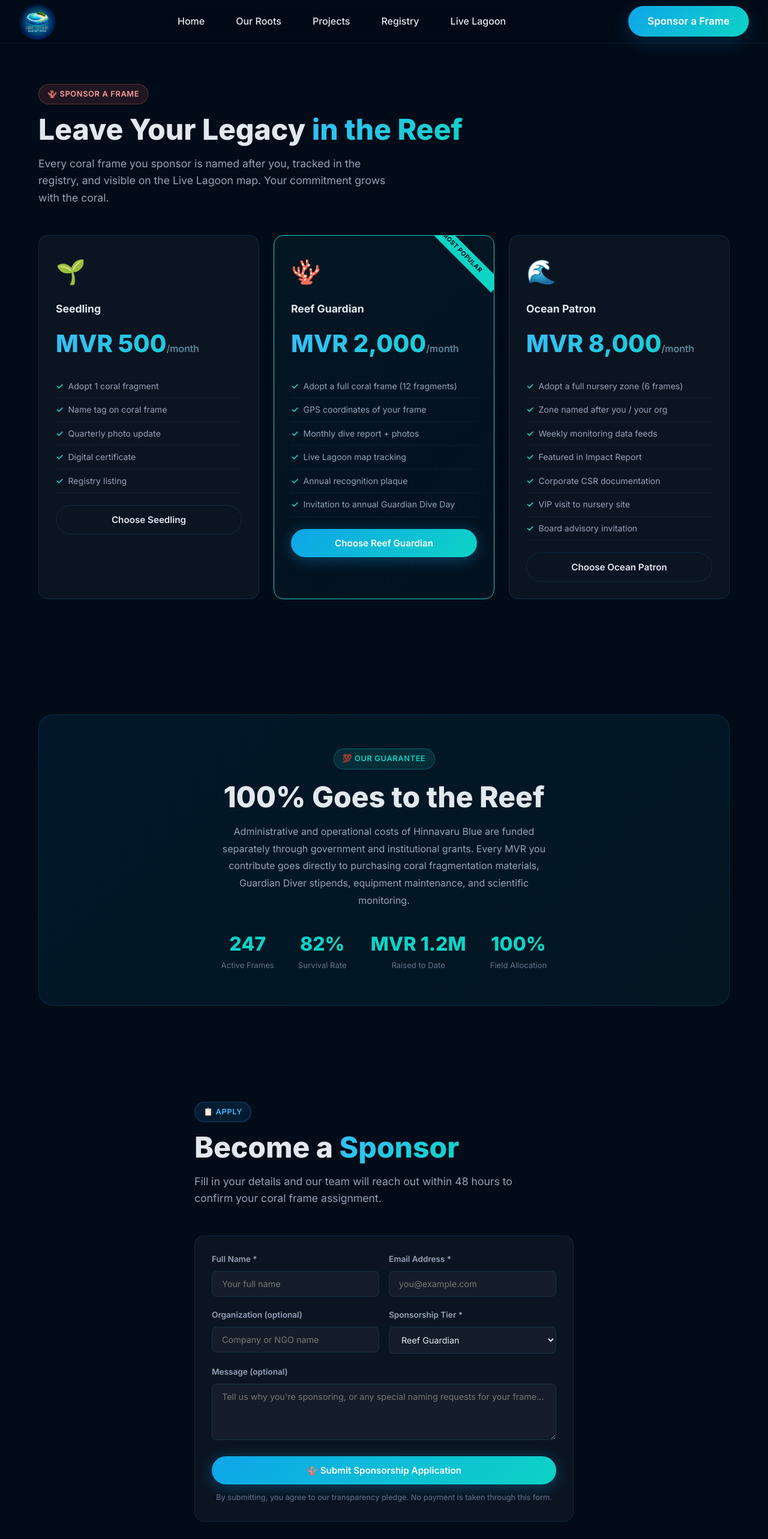
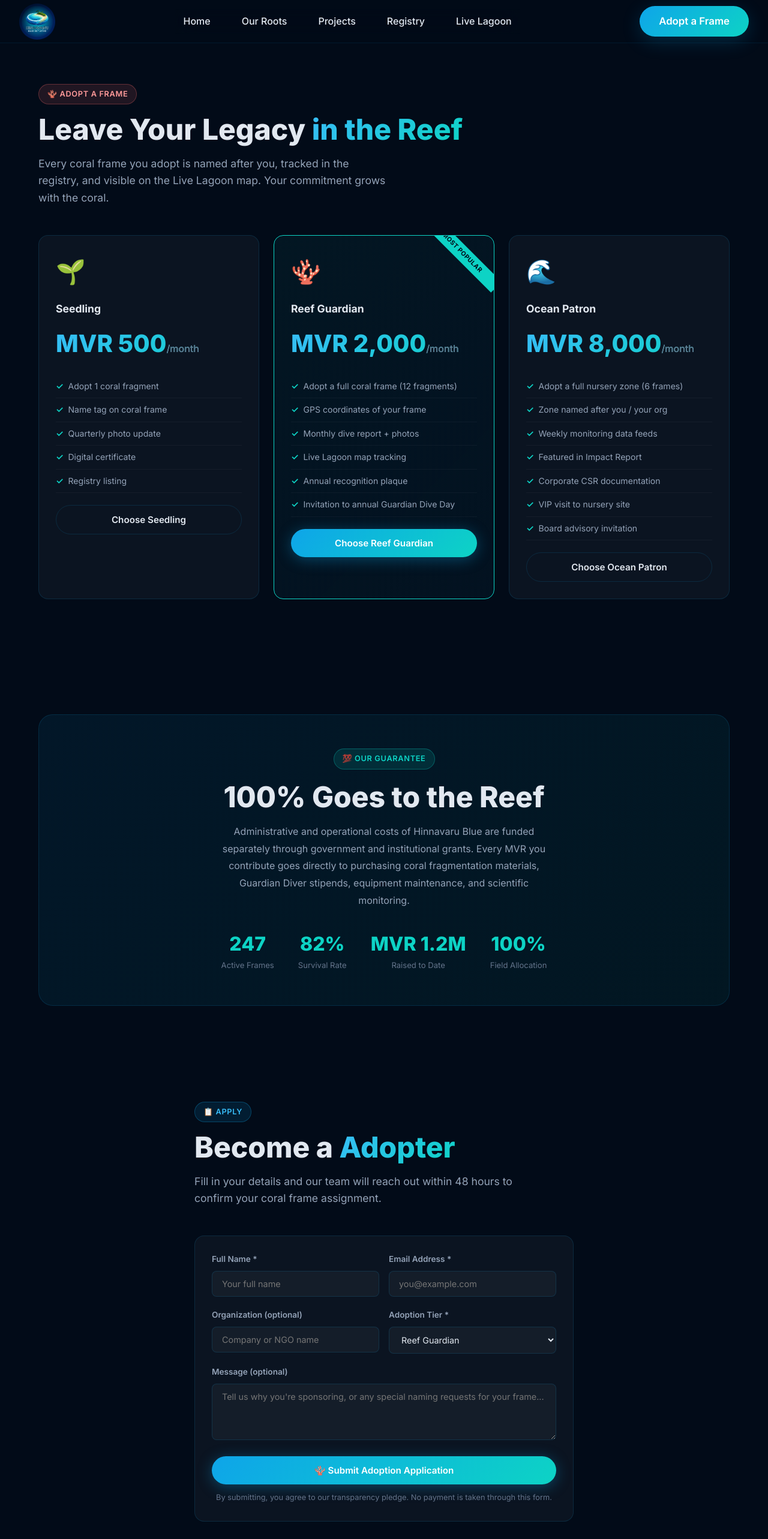
Before and after one commit to mirerz/hinnavaru-blue, a React (Vite) app: page /sponsor in a window 1280 px wide. Shown: the top 2566 px of the page at 60% size. Built offline with nearby package versions, Linux system fonts and the light colour scheme.

Commit message:
Change Sponsor phrasing to Adopt terminology globally

```diff
--- a/src/components/Layout.jsx
+++ b/src/components/Layout.jsx
@@ -31,7 +31,7 @@ export default function Layout() {
           <li><NavLink to="/live-lagoon" onClick={() => setMenuOpen(false)}>Live Lagoon</NavLink></li>
         </ul>
 
-        <Link to="/sponsor" className="btn btn-primary btn-sm nav-cta">Sponsor a Frame</Link>
+        <Link to="/sponsor" className="btn btn-primary btn-sm nav-cta">Adopt a Frame</Link>
 
         <button className="nav-toggle" onClick={() => setMenuOpen(!menuOpen)} aria-label="Toggle menu">
           {menuOpen ? '✕' : '☰'}
@@ -73,7 +73,7 @@ export default function Layout() {
             <div className="footer-col">
               <h4>Get Involved</h4>
               <ul>
-                <li><Link to="/sponsor">Sponsor a Frame</Link></li>
+                <li><Link to="/sponsor">Adopt a Frame</Link></li>
                 <li><Link to="/sponsor">Partner with Us</Link></li>
                 <li><a href="mailto:hello@hinnavarublue.org">Contact Us</a></li>
                 <li><a href="https://hinnavarublueinitiative.org" target="_blank" rel="noopener">hinnavarublueinitiative.org</a></li>
--- a/src/pages/Home.jsx
+++ b/src/pages/Home.jsx
@@ -36,7 +36,7 @@ const impacts = [
   {
     icon: '🌐',
     title: 'Digital Registry',
-    text: 'Every coral frame has a unique ID. Sponsors can track their adopted frames in real-time on the Live Lagoon map.',
+    text: 'Every coral frame has a unique ID. Adopters can track their adopted frames in real-time on the Live Lagoon map.',
   },
 ]
 
@@ -86,7 +86,7 @@ export default function Home() {
             </p>
             <div className="hero-actions">
               <Link to="/live-lagoon" className="btn btn-outline">🗺️ Explore Live Map</Link>
-              <Link to="/sponsor" className="btn btn-primary">🪸 Sponsor a Frame</Link>
+              <Link to="/sponsor" className="btn btn-primary">🪸 Adopt a Frame</Link>
             </div>
             <div className="hero-stats">
               <div>
@@ -217,7 +217,7 @@ export default function Home() {
               For as little as MVR 500/month, you can sponsor a coral frame and watch it grow on our Live Lagoon map. Your name, forever etched in the reef.
             </p>
             <div style={{ display: 'flex', gap: '16px', justifyContent: 'center', flexWrap: 'wrap' }}>
-              <Link to="/sponsor" className="btn btn-primary">Sponsor a Frame</Link>
+              <Link to="/sponsor" className="btn btn-primary">Adopt a Frame</Link>
               <Link to="/live-lagoon" className="btn btn-outline">Explore the Lagoon</Link>
             </div>
           </div>
--- a/src/pages/LiveLagoon.jsx
+++ b/src/pages/LiveLagoon.jsx
@@ -107,7 +107,7 @@ export default function LiveLagoon() {
             <span>Depth</span><strong>${f.depth}</strong>
           </div>
           <div style="display:flex;justify-content:space-between;font-size:0.82rem">
-            <span>Sponsor</span><strong>${f.sponsor}</strong>
+            <span>Adopter</span><strong>${f.sponsor}</strong>
           </div>
         </div>
       `, { className: 'lagoon-popup' })
@@ -128,7 +128,7 @@ export default function LiveLagoon() {
           <div className="badge badge-teal" style={{ marginBottom: '16px' }}>🗺️ Live Monitoring</div>
           <h1>Live <span className="gradient-text">Lagoon Map</span></h1>
           <p style={{ color: 'var(--text-secondary)', maxWidth: '580px', marginBottom: '32px' }}>
-            Real-time visualization of all active coral nursery frames in Hinnavaru lagoon. Click any marker to view frame details, survival data, and sponsor info.
+            Real-time visualization of all active coral nursery frames in Hinnavaru lagoon. Click any marker to view frame details, survival data, and adopter info.
           </p>
 
           <div className="lagoon-map-wrapper">
@@ -238,7 +238,7 @@ export default function LiveLagoon() {
               {[
                 ['🟢 Status', statusLabels[selected.status]],
                 ['🌊 Depth', selected.depth],
-                ['💙 Sponsor', selected.sponsor],
+                ['💙 Adopter', selected.sponsor],
                 ['📅 Last Check', 'March 2025'],
               ].map(([label, val]) => (
                 <div key={label} style={{ background: 'var(--card-bg)', borderRadius: '8px', padding: '12px', border: '1px solid var(--card-border)' }}>
--- a/src/pages/Registry.jsx
+++ b/src/pages/Registry.jsx
@@ -58,7 +58,7 @@ export default function Registry() {
           <h1 className="section-title">
             The Blue <span className="gradient-text">Registry</span>
           </h1>
-          <p className="section-sub">Every coral frame tracked, every dive logged, every sponsor acknowledged. Full transparency starts here.</p>
+          <p className="section-sub">Every coral frame tracked, every dive logged, every adopter acknowledged. Full transparency starts here.</p>
         </div>
       </section>
 
@@ -67,7 +67,7 @@ export default function Registry() {
           <div className="registry-search">
             <input
               type="text"
-              placeholder="🔍 Search by frame ID, species, or sponsor..."
+              placeholder="🔍 Search by frame ID, species, or adopter..."
               value={search}
               onChange={e => setSearch(e.target.value)}
             />
@@ -88,7 +88,7 @@ export default function Registry() {
                   <th>Species</th>
                   <th>Location</th>
                   <th>Depth</th>
-                  <th>Sponsor</th>
+                  <th>Adopter</th>
                   <th>Planted</th>
                   <th>Status</th>
                   <th>Survival</th>
@@ -197,7 +197,7 @@ export default function Registry() {
               {[
                 ['📍 Location', selected.location],
                 ['🌊 Depth', selected.depth],
-                ['💙 Sponsor', selected.sponsor],
+                ['💙 Adopter', selected.sponsor],
                 ['📅 Planted', selected.date],
               ].map(([label, val]) => (
                 <div key={label} style={{ background: 'var(--card-bg)', borderRadius: '8px', padding: '12px', border: '1px solid var(--card-border)' }}>
--- a/src/pages/Sponsor.jsx
+++ b/src/pages/Sponsor.jsx
@@ -60,11 +60,11 @@ export default function Sponsor() {
     <>
       <section className="sponsor-hero section">
         <div className="container">
-          <div className="badge badge-coral" style={{ marginBottom: '16px' }}>🪸 Sponsor a Frame</div>
+          <div className="badge badge-coral" style={{ marginBottom: '16px' }}>🪸 Adopt a Frame</div>
           <h1 className="section-title">
             Leave Your Legacy <span className="gradient-text">in the Reef</span>
           </h1>
-          <p className="section-sub">Every coral frame you sponsor is named after you, tracked in the registry, and visible on the Live Lagoon map. Your commitment grows with the coral.</p>
+          <p className="section-sub">Every coral frame you adopt is named after you, tracked in the registry, and visible on the Live Lagoon map. Your commitment grows with the coral.</p>
 
           <div className="sponsor-tiers">
             {tiers.map((t, i) => (
@@ -116,7 +116,7 @@ export default function Sponsor() {
       <section className="section" id="sponsor-form">
         <div className="container" style={{ maxWidth: '680px' }}>
           <div className="badge" style={{ marginBottom: '16px' }}>📋 Apply</div>
-          <h2 className="section-title">Become a <span className="gradient-text">Sponsor</span></h2>
+          <h2 className="section-title">Become a <span className="gradient-text">Adopter</span></h2>
           <p className="section-sub">Fill in your details and our team will reach out within 48 hours to confirm your coral frame assignment.</p>
 
           {submitted ? (
@@ -124,7 +124,7 @@ export default function Sponsor() {
               <div style={{ fontSize: '3rem', marginBottom: '16px' }}>🪸</div>
               <h3 style={{ marginBottom: '12px' }}>Thank you, {form.name}!</h3>
               <p style={{ color: 'var(--text-secondary)' }}>
-                We've received your sponsorship application for the <strong style={{ color: 'var(--teal)' }}>{form.tier}</strong> tier.
+                We've received your adoption application for the <strong style={{ color: 'var(--teal)' }}>{form.tier}</strong> tier.
                 Our team will contact you at <strong>{form.email}</strong> within 48 hours.
               </p>
             </div>
@@ -146,7 +146,7 @@ export default function Sponsor() {
                   <input name="org" value={form.org} onChange={handle} placeholder="Company or NGO name" />
                 </div>
                 <div className="form-group">
-                  <label>Sponsorship Tier *</label>
+                  <label>Adoption Tier *</label>
                   <select name="tier" value={form.tier} onChange={handle}>
                     <option>Seedling</option>
                     <option>Reef Guardian</option>
@@ -159,7 +159,7 @@ export default function Sponsor() {
                 <textarea name="message" value={form.message} onChange={handle} rows={4} placeholder="Tell us why you're sponsoring, or any special naming requests for your frame..." />
               </div>
               <button type="submit" className="btn btn-primary" style={{ width: '100%', justifyContent: 'center' }}>
-                🪸 Submit Sponsorship Application
+                🪸 Submit Adoption Application
               </button>
               <p style={{ textAlign: 'center', color: 'var(--text-muted)', fontSize: '0.8rem', marginTop: '12px' }}>
                 By submitting, you agree to our transparency pledge. No payment is taken through this form.
```
